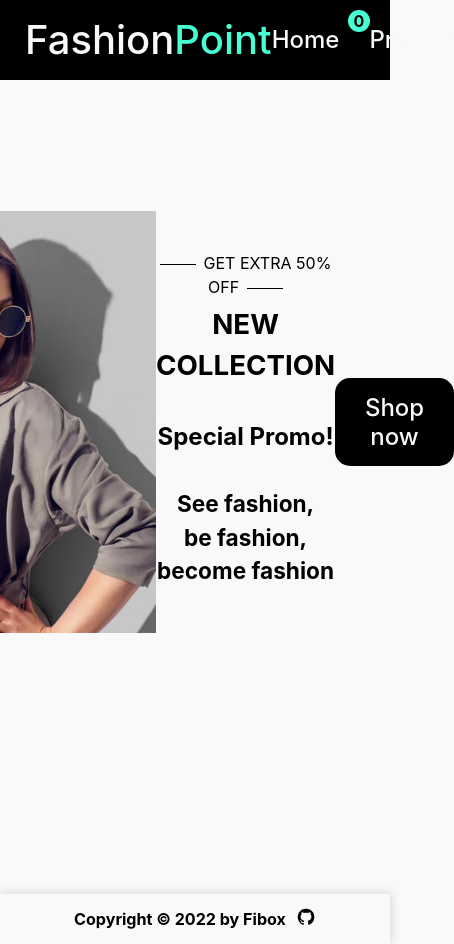
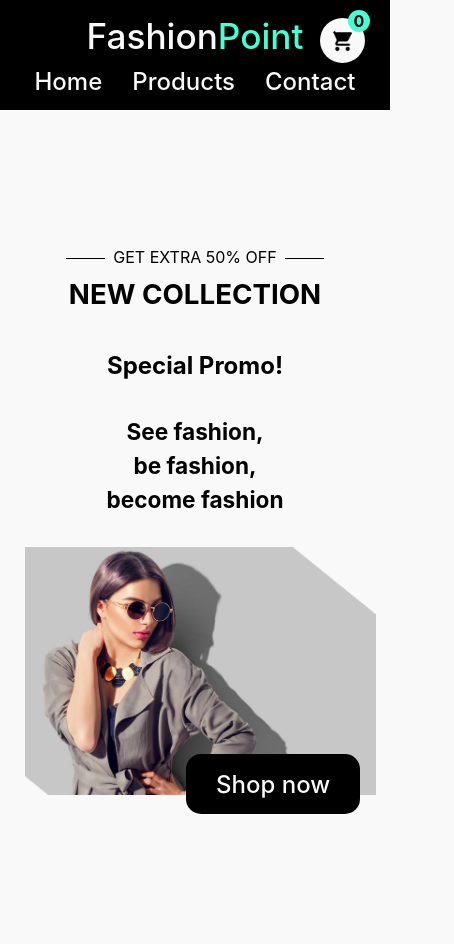
Before and after one commit to Fibox-coder/shopping-cart, a React (Vite) app: page / in a window 390 px wide. Shown: the whole page, 454 px wide, since content can reach past the window. After the commit the page ends 844 px from the top, so only its background shows below. Built offline with nearby package versions, Linux system fonts and the light colour scheme.

Commit message:
Adds media queries for width scaling

```diff
--- a/src/index.css
+++ b/src/index.css
@@ -109,6 +109,7 @@ justify-content: center;
 
 h1{
   margin-left: 25px;
+  margin-right: 50px;
   font-size: 2.5rem;
   color: var(--white-color);
 }
@@ -146,7 +147,7 @@ p{
 
 .cover-image {
   width: 40%;
-  height: 50%;
+  height: 55%;
   object-fit: cover;
 }
 
@@ -191,6 +192,11 @@ p{
   background-color: var(--black-color);
   cursor: pointer;
   transition: 0.2s ease-in-out;
+  position: fixed;
+  top: inherit;
+  bottom: 30px;
+  right: 30px;
+  z-index: 1;
 }
 
 .shop-button:hover {
@@ -441,6 +447,7 @@ z-index: -1;
 .cart-items{
   display: flex;
   flex-direction: column;
+  margin: 0px 15px;
 }
 
 .add-item-button, .minus-item-button{
@@ -504,3 +511,133 @@ cursor: pointer;
   font-weight: 700;
   cursor: pointer;
 }
+
+/* Media queries */
+/* Width */
+
+@media (max-width: 1250px){
+  .products-grid {
+    grid-template-columns: repeat(2, 1fr);
+  }
+
+  .cover-image {
+    width: 50%;
+    margin-left: 10px;
+  }
+}
+
+
+@media (max-width: 1020px){
+  .image-wrapper {
+    margin: 0px 105px;
+  }
+}
+
+@media (max-width: 850px){
+  .products-grid {
+    grid-template-columns: repeat(1, 1fr);
+  }
+
+  .image-wrapper {
+    margin: 0px 50px;
+  }
+
+  .homepage{
+    flex-direction: column;
+  }
+
+  .cover-image {
+    order: 2;
+    margin-top: 20px;
+    width: 80%;
+  }
+
+  .main-text{
+    margin-top: 100px;
+  }
+
+  .homepage{
+    margin-bottom: -10px;
+  }
+}
+
+@media (max-width: 750px){
+  h1{
+    margin: 0;
+  }
+  .header{
+    flex-direction: column;
+    height: 100px;
+    padding-bottom: 10px;
+  }
+
+  .cart-icon{
+  position: absolute;
+  top: 18px;
+  right: 0;
+  }
+
+  .image-wrapper {
+    margin: 0px;
+  }
+
+  .text-wrapper{
+    margin: 15px;
+  }
+
+  .main-text{
+    margin-top: 120px;
+  }
+
+  .cover-image {
+    width: 90%;
+  }
+
+  .line::before, .line::after {
+    width: 10vw;
+  }
+}
+
+@media (max-width: 400px){
+h1{
+  font-size: 2.2rem;
+  margin-top: 10px;
+}
+}
+
+@media (max-width: 300px){
+h1{
+  font-size: 1.3rem;
+  margin-top: 25px;
+}
+
+ul{
+  font-size: 1.1rem;
+}
+
+.modal-sidebar{
+  width: 100%;
+}
+
+.item{
+  width: 100%;
+}
+}
+
+
+/* Height */
+
+@media (max-height: 850px){
+  .homepage{
+    height: 80vh;
+    margin-bottom: 5%;
+    margin-top: 120px;
+  }
+
+  .footer-wrapper{
+    display: none;
+  }
+  .cover-image{
+    height: 65%;
+  }
+}
```
